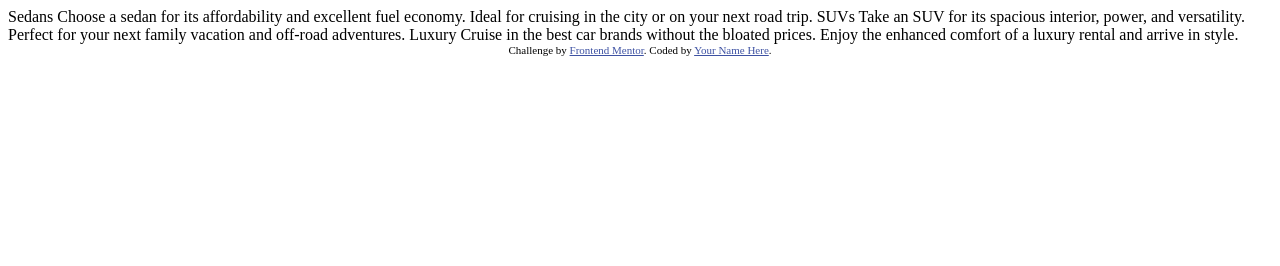
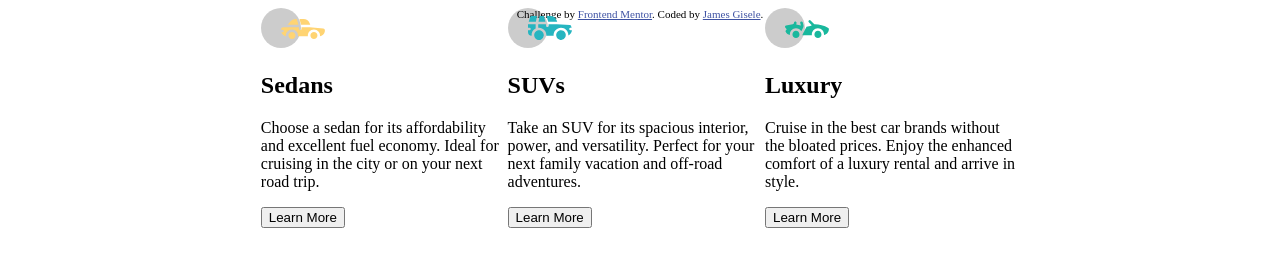
Before and after one commit to jmgisele/frontend_3-column-soln, a plain HTML site: page index.html in a window 1280 px wide. Drawn offline with Linux system fonts and the light colour scheme.

Commit message:
tracking css

```diff
--- /dev/null
+++ b/app.css
@@ -0,0 +1,27 @@
+.page-container {
+    position: relative;
+}
+.main_box {
+    display:flex;
+    position:absolute;
+    width: 60%;
+    top: 50%;
+    left:20%;
+}
+
+@media screen and (max-width: 700px) {
+    .main_box {
+        flex-direction: column;
+    }
+}
+
+#sedan {
+
+}
+
+.attribution {
+    font-size: 11px; text-align: center;
+}
+.attribution a {
+     color: hsl(228, 45%, 44%);
+    }
--- a/index.html
+++ b/index.html
@@ -5,32 +5,42 @@
   <meta name="viewport" content="width=device-width, initial-scale=1.0"> <!-- displays site properly based on user's device -->
 
   <link rel="icon" type="image/png" sizes="32x32" href="./images/favicon-32x32.png">
+  <link rel="stylesheet" href="app.css">
+  <title>Frontend Mentor | 3-column preview card component</title>
+</head>
 
-  <title>Frontend Mentor | 3-column preview card component</title>
-
-  <!-- Feel free to remove these styles or customise in your own stylesheet 👍 -->
-  <style>
-    .attribution { font-size: 11px; text-align: center; }
-    .attribution a { color: hsl(228, 45%, 44%); }
-  </style>
-</head>
 <body>
-
-  Sedans
-  Choose a sedan for its affordability and excellent fuel economy. Ideal for cruising in the city
-  or on your next road trip.
-
-  SUVs
-  Take an SUV for its spacious interior, power, and versatility. Perfect for your next family vacation
-  and off-road adventures.
-
-  Luxury
-  Cruise in the best car brands without the bloated prices. Enjoy the enhanced comfort of a luxury
-  rental and arrive in style.
-
+  <div class="page-container">
+    <div class="main_box">
+      <span class="info_section" id="sedan">
+        <img src="images/icon-sedans.svg" alt="small icon for sedans">
+        <h2>Sedans</h2>
+        <p> Choose a sedan for its affordability and excellent fuel economy. Ideal for cruising in the city
+          or on your next road trip.
+        </p>
+        <button id=#sedan_button>Learn More</button>
+      </span>
+      <span class="info_section" id="SUV">
+        <img src="images/icon-suvs.svg" alt="small icon for suvs">
+        <h2>SUVs</h2>
+        <p> Take an SUV for its spacious interior, power, and versatility. Perfect for your next family vacation
+          and off-road adventures.
+        </p>
+        <button id=#sedan_button>Learn More</button>
+      </span>
+      <span class="info_section" id="luxury">
+        <img src="images/icon-luxury.svg" alt="small icon for luxury vehicles">
+        <h2>Luxury</h2>
+        <p> Cruise in the best car brands without the bloated prices. Enjoy the enhanced comfort of a luxury
+          rental and arrive in style.
+        </p>
+        <button id=#sedan_button>Learn More</button>
+      </span>
+    </div>
+</div>
   <div class="attribution">
     Challenge by <a href="https://www.frontendmentor.io?ref=challenge" target="_blank">Frontend Mentor</a>.
-    Coded by <a href="#">Your Name Here</a>.
+    Coded by <a href="https://github.com/jmgisele">James Gisele</a>.
   </div>
 </body>
 </html>
```
